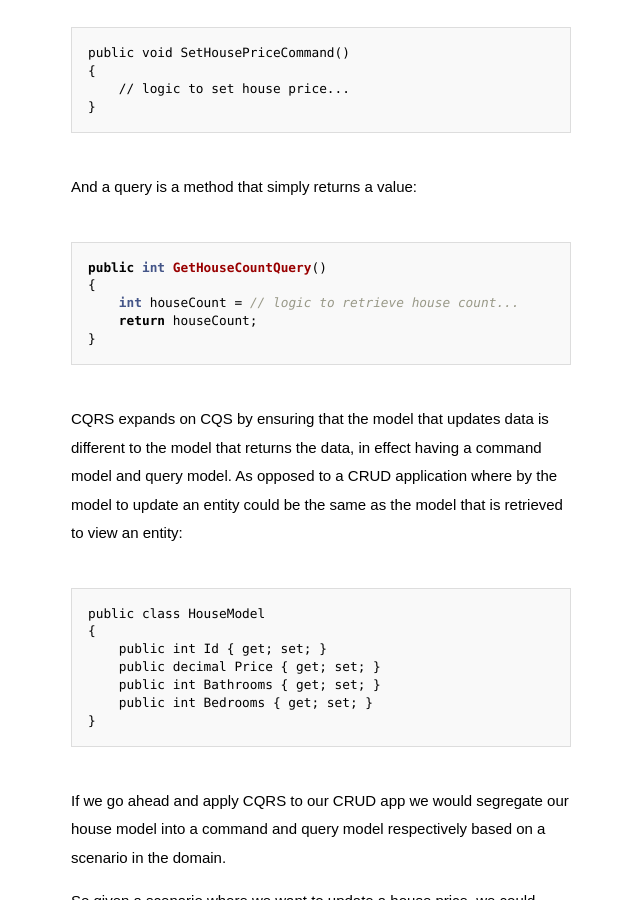
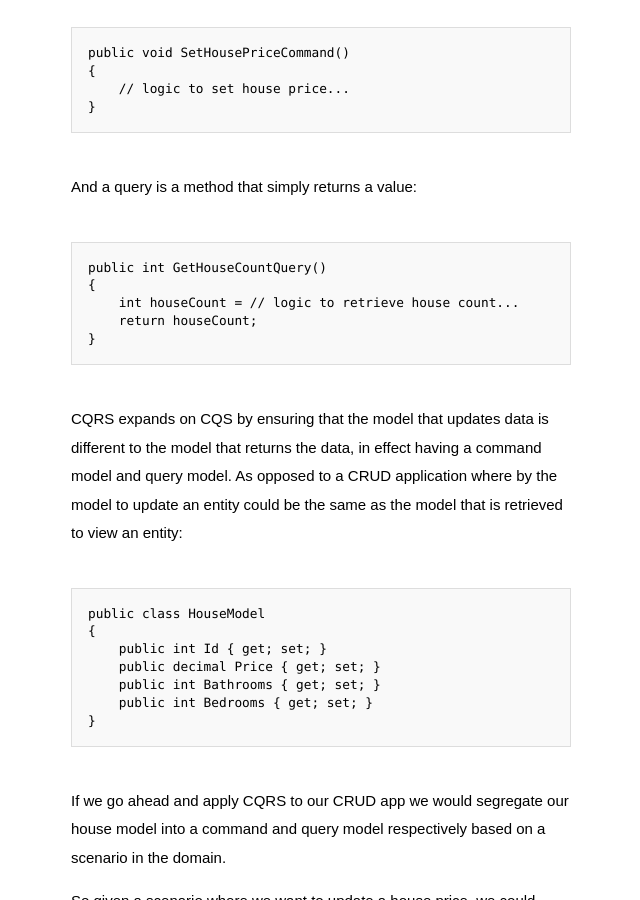
Before and after one commit to crw-riviere/crw-riviere.github.io, a Jekyll site: the page built from _posts/2015-12-21-cqrs-event-sourcing-awesome.md, in a window 1280 px wide and 900 px high, scrolled down 768 px. Shown: the whole window, without its empty margins (319-959 px from the left). Built offline with Jekyll 4.4.1, drawn with Linux system fonts in a browser that asks for light colours; some web fonts are replaced; comment, search, counter and statistics services are not loaded.

Commit message:
Update 2015-12-21-cqrs-event-sourcing-awesome.md

````diff
--- a/_posts/2015-12-21-cqrs-event-sourcing-awesome.md
+++ b/_posts/2015-12-21-cqrs-event-sourcing-awesome.md
@@ -20,7 +20,7 @@ public void SetHousePriceCommand()
 
 And a query is a method that simply returns a value:
 
-```cs
+```
 public int GetHouseCountQuery()
 {
     int houseCount = // logic to retrieve house count...
````
